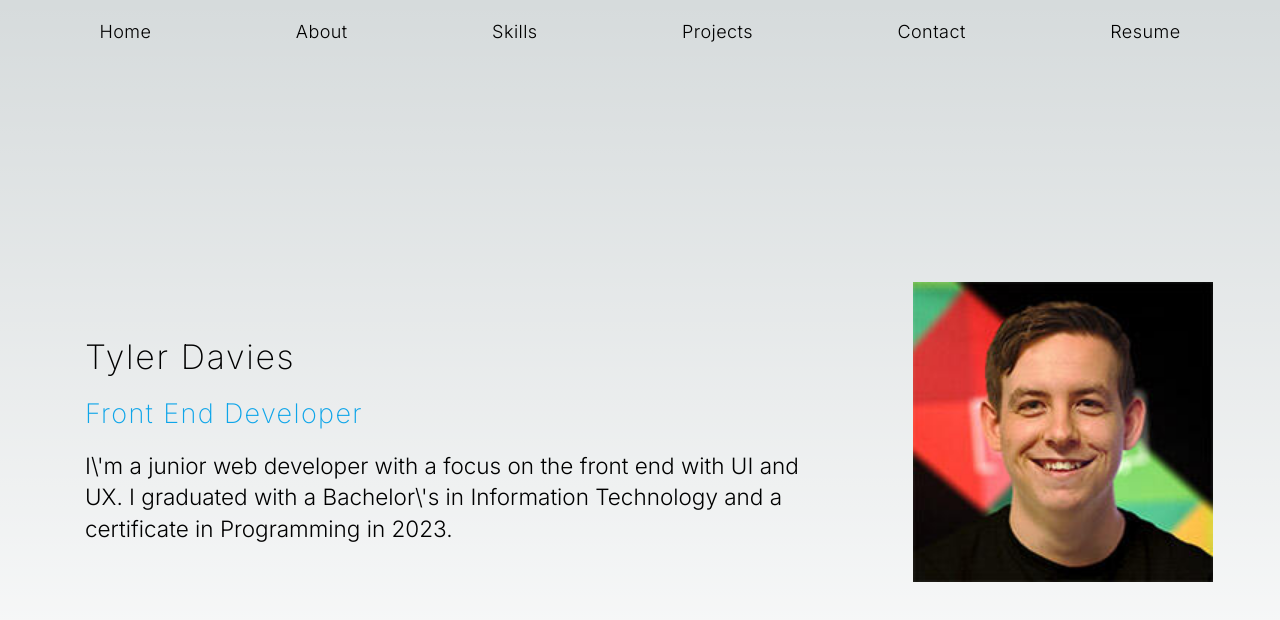
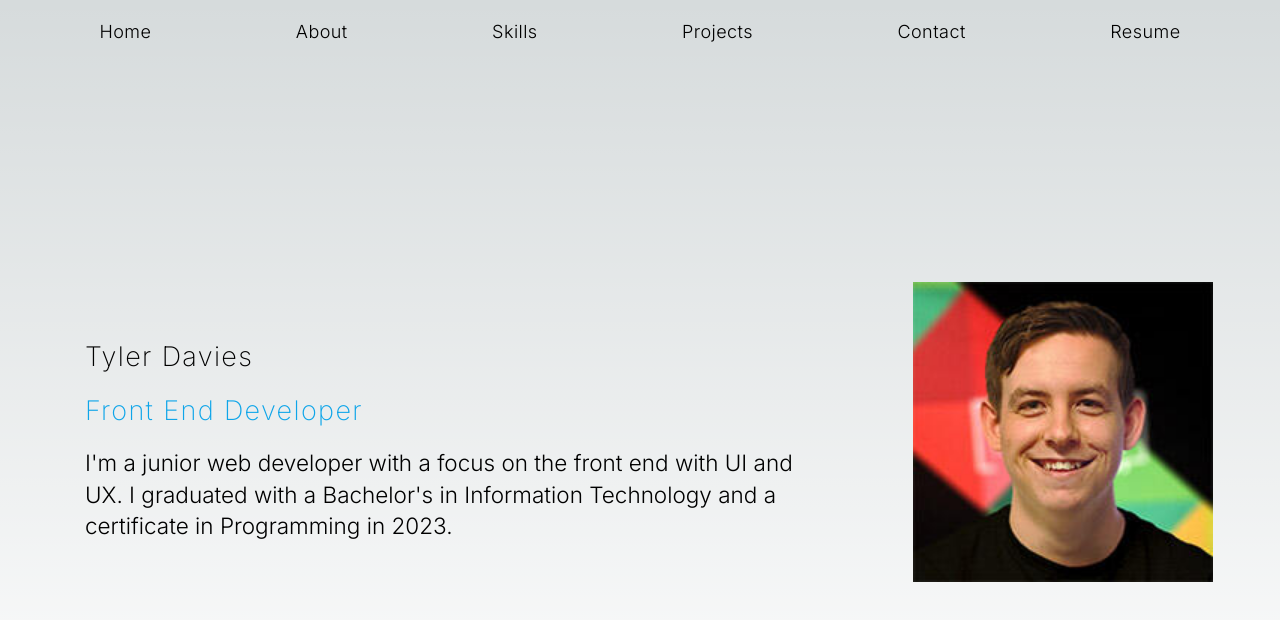
Before and after one commit to TylerSDavies/portfolio-website, a Next.js app: page / in a window 1280 px wide. Shown: the top 620 px of the page. Built offline with nearby package versions, Linux system fonts and the light colour scheme.

Commit message:
Update page.tsx

```diff
--- a/src/app/page.tsx
+++ b/src/app/page.tsx
@@ -4,7 +4,7 @@ import Image from "next/image"
 function NavButton({ link, label }: { link: string; label: string }) {
   return (
     <Link href={link}>
-      <div className="transition-all cursor-pointer py-4 xl:px-8 hover:bg-slate-500 hover:bg-opacity-15 hover:text-sky-500 z-50">
+      <div className="transition-all cursor-pointer py-4 xl:px-8 hover:text-sky-500 z-50">
         {label}
       </div>
     </Link>
@@ -32,9 +32,9 @@ function Header() {
   return (
     <div className="flex flex-col-reverse lg:flex-row justify-center gap-20 items-center h-full flex-wrap overflow-y-auto" id="home">
       <div className="max-w-2xl px-4">
-        <p className="text-3xl tracking-wider my-4 font-extralight">Tyler Davies</p>
+        <p className="text-2xl tracking-wider my-4 font-extralight">Tyler Davies</p>
         <p className="text-2xl tracking-wider my-4 font-extralight text-sky-500">Front End Developer</p>
-        <p className="text-xl font-light">I\'m a junior web developer with a focus on the front end with UI and UX. I graduated with a Bachelor\'s in Information Technology and a certificate in Programming in 2023.</p>
+        <p className="text-xl font-light">I'm a junior web developer with a focus on the front end with UI and UX. I graduated with a Bachelor's in Information Technology and a certificate in Programming in 2023.</p>
       </div>
       <Image
         src="/images/profile-image.jpg"
@@ -52,10 +52,10 @@ function About() {
       <div className="flex flex-col lg:flex-row gap-20 mx-20">
 
         <div className="flex flex-col flex-1">
-          <h2 className="text-2xl text-sky-500">Education</h2>
+          <h2 className="text-2xl text-sky-500 mt-10 lg:mt-0">Education</h2>
           <hr className="mt-2 mb-6"/>
 
-          <h3 className="text-xl inline mr-2 text-center">Bachelor\'s of Science in Information Technology</h3>
+          <h3 className="text-xl inline mr-2 text-center">Bachelor's of Science in Information Technology</h3>
           <h3 className="text-lg text-center text-gray-500 mb-2">University of Phoenix | 2023</h3>
           <ul className="list-disc pl-5">
             <li>Open Systems Interconnection (OSI) Model</li>
@@ -87,7 +87,7 @@ function About() {
           <ul className="list-disc pl-5">
             <li>Configuration and QA of routers, switches, printers, scanners, desktop computers, laptops, and more</li>
             <li>Developing internal software to automate configuration tasks, improving efficiency and consistency</li>
-            <li>Writing documentation on how to perform job duties as well as how to use software I\'ve developed or helped to develop</li>
+            <li>Writing documentation on how to perform job duties as well as how to use software I've developed or helped to develop</li>
           </ul>
 
           <hr className="my-6"/>
```
